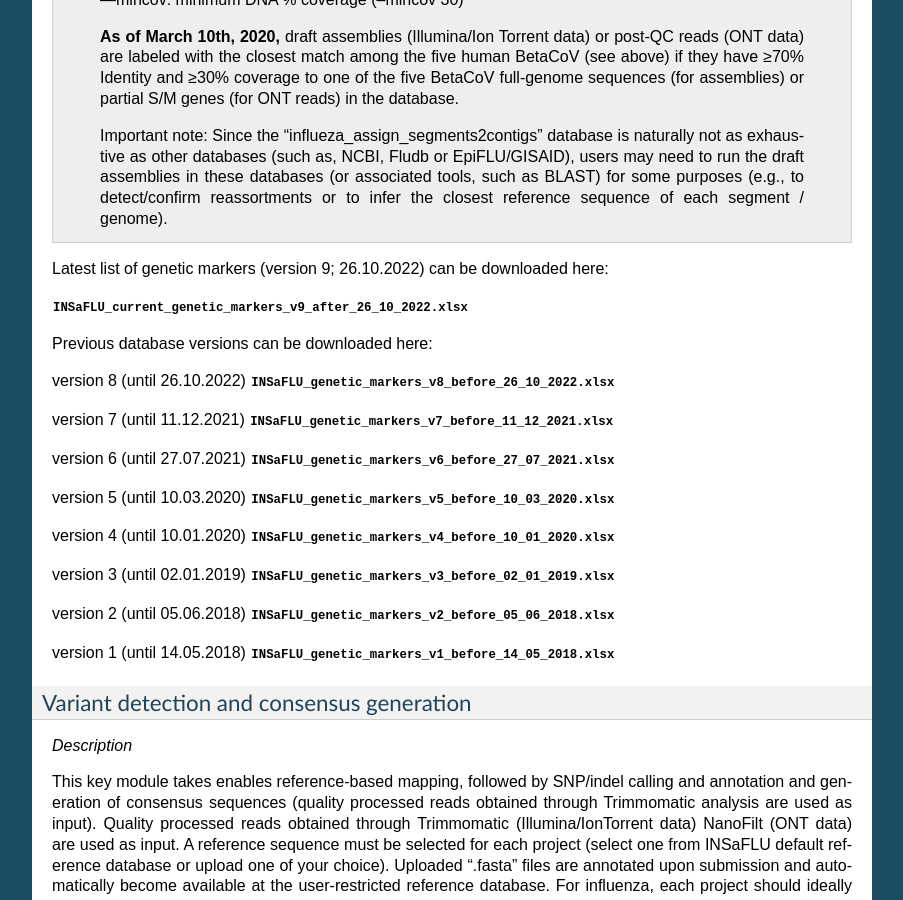
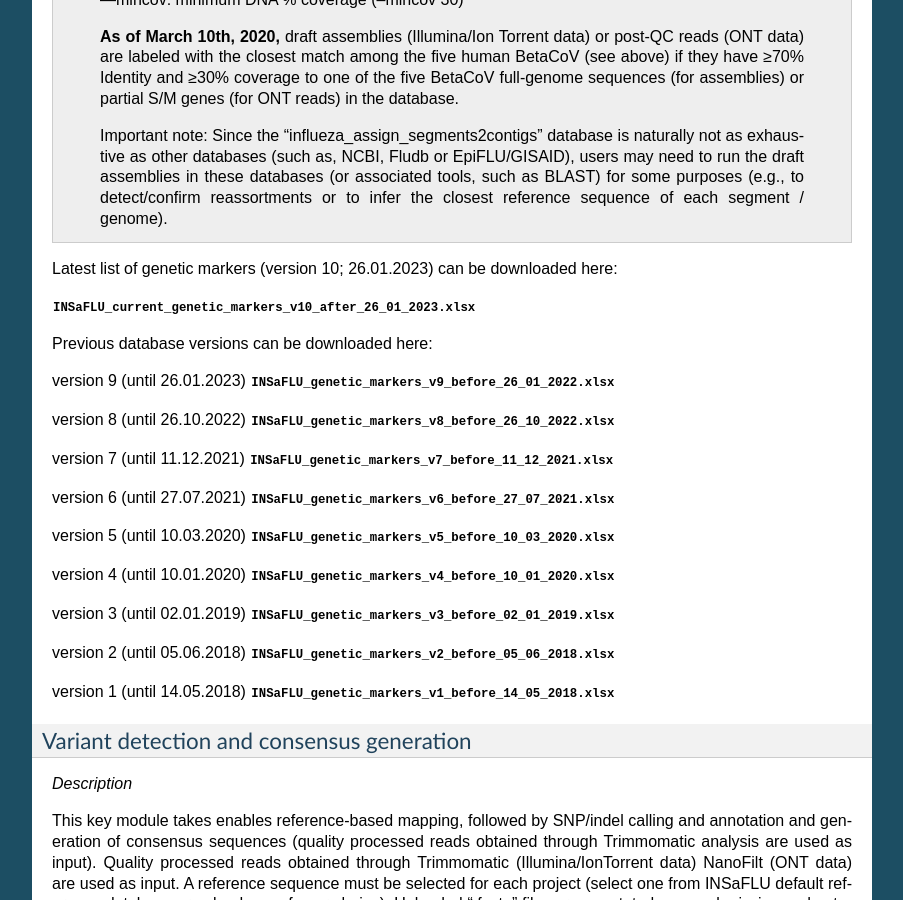
Before and after one commit to INSaFLU/insaflu_docs, a Sphinx documentation site: the page built from docs/bioinformatics_pipeline.rst, in a window 1280 px wide and 900 px high, scrolled down 4906 px. Shown: the whole window, without its empty margins (198-1101 px from the left). Built offline with Sphinx 7.4.7, drawn with Linux system fonts in a browser that asks for light colours; formulas are drawn with MathJax 3; some of the changed text lies outside the part shown.

```diff
--- a/docs/bioinformatics_pipeline.rst
+++ b/docs/bioinformatics_pipeline.rst
@@ -137,7 +137,7 @@
 
 The generated outputs (i.e., draft assemblies, the identified type and subtype/lineage and a table linking contigs to segments/references) are automatically provided upon reads upload (i.e., no user intervention is needed). INSaFLU flags samples as "putative mixed infections" if more than one type, HA or NA subtype or lineage is detected. In addition, specific alerts are generated if an incomplete type/subtype is assigned.
 
-**As of March 10, 2020, these two databases were upgraded for rapid classification and/or contigs assignment of Human Betacoronavirus (BetaCoV).** Details about the rationale behind this classification and outputs can be found here: :download:`INSaFLU_current_genetic_markers_v9_after_26_10_2022.xlsx <_static/INSaFLU_current_genetic_markers_v9_after_26_10_2022.xlsx>`
+**As of March 10, 2020, these two databases were upgraded for rapid classification and/or contigs assignment of Human Betacoronavirus (BetaCoV).** Details about the rationale behind this classification and outputs can be found here: :download:`INSaFLU_current_genetic_markers_v10_after_26_01_2023.xlsx <_static/INSaFLU_current_genetic_markers_v10_after_26_01_2023.xlsx>`
 
 Similarly to influenza classification, alerts are generated if, for instance, no BetaCoV virus is assigned or an incomplete human BetaCoV classification is obtained (for instance, due to the presence of a low number of human BetaCoV reads, etc)
 
@@ -187,11 +187,13 @@
 
 
 
-Latest list of genetic markers (version 9; 26.10.2022) can be downloaded here:
+Latest list of genetic markers (version 10; 26.01.2023) can be downloaded here:
 
-:download:`INSaFLU_current_genetic_markers_v9_after_26_10_2022.xlsx <_static/INSaFLU_current_genetic_markers_v9_after_26_10_2022.xlsx>`
+:download:`INSaFLU_current_genetic_markers_v10_after_26_01_2023.xlsx <_static/INSaFLU_current_genetic_markers_v10_after_26_01_2023.xlsx>`
 
 Previous database versions can be downloaded here:
+
+version 9 (until 26.01.2023) :download:`INSaFLU_genetic_markers_v9_before_26_01_2022.xlsx <_static/INSaFLU_genetic_markers_v9_before_26_01_2022.xlsx>`
 
 version 8 (until 26.10.2022) :download:`INSaFLU_genetic_markers_v8_before_26_10_2022.xlsx <_static/INSaFLU_genetic_markers_v8_before_26_10_2022.xlsx>`
 
```
